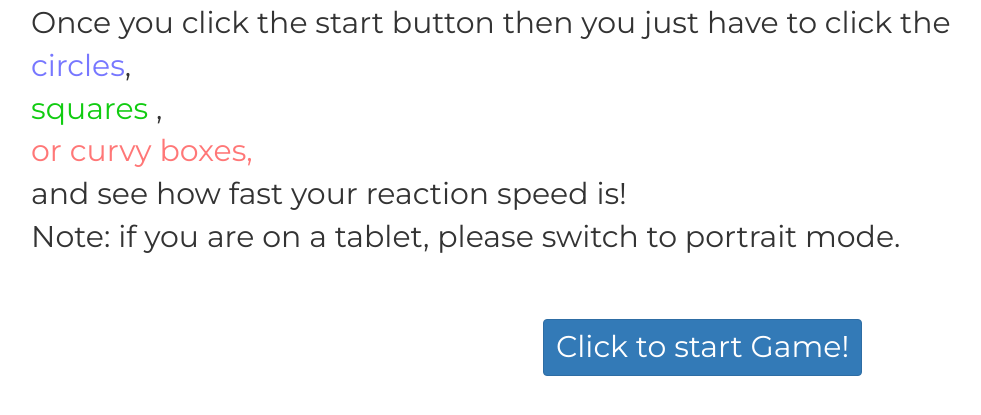
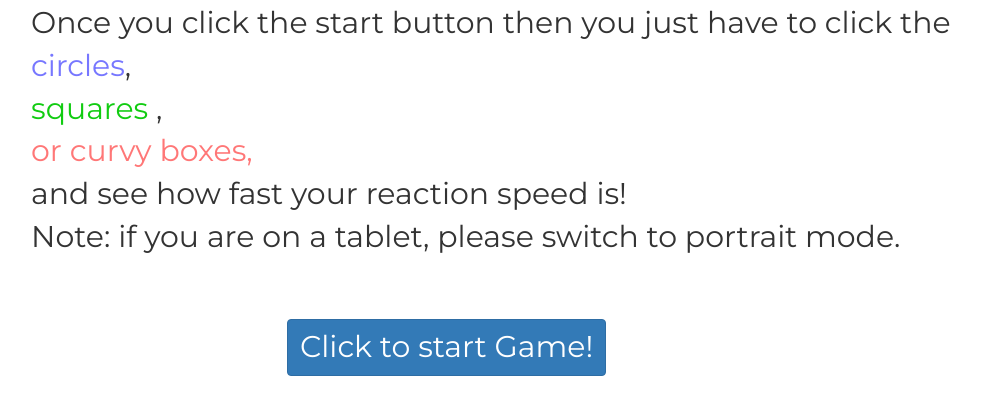
Before and after one commit to ddxtanx/react-me, a PHP site: page / in a window 1280 px wide. Shown: the part 281-696 px from the top of the page, without its empty margins (97-1078 px from the left). Run offline with PHP 8.4, Linux system fonts and the light colour scheme; some libraries are stand-ins or nearby versions.

Commit message:
Adding to both Git and Heroku

```diff
--- a/main.css
+++ b/main.css
@@ -74,7 +74,7 @@
 #startbut
 {
 	font-size:30px;
-	left:50%;
+	left:30%;
 	position:absolute;
 	top:75%;
 }
```
